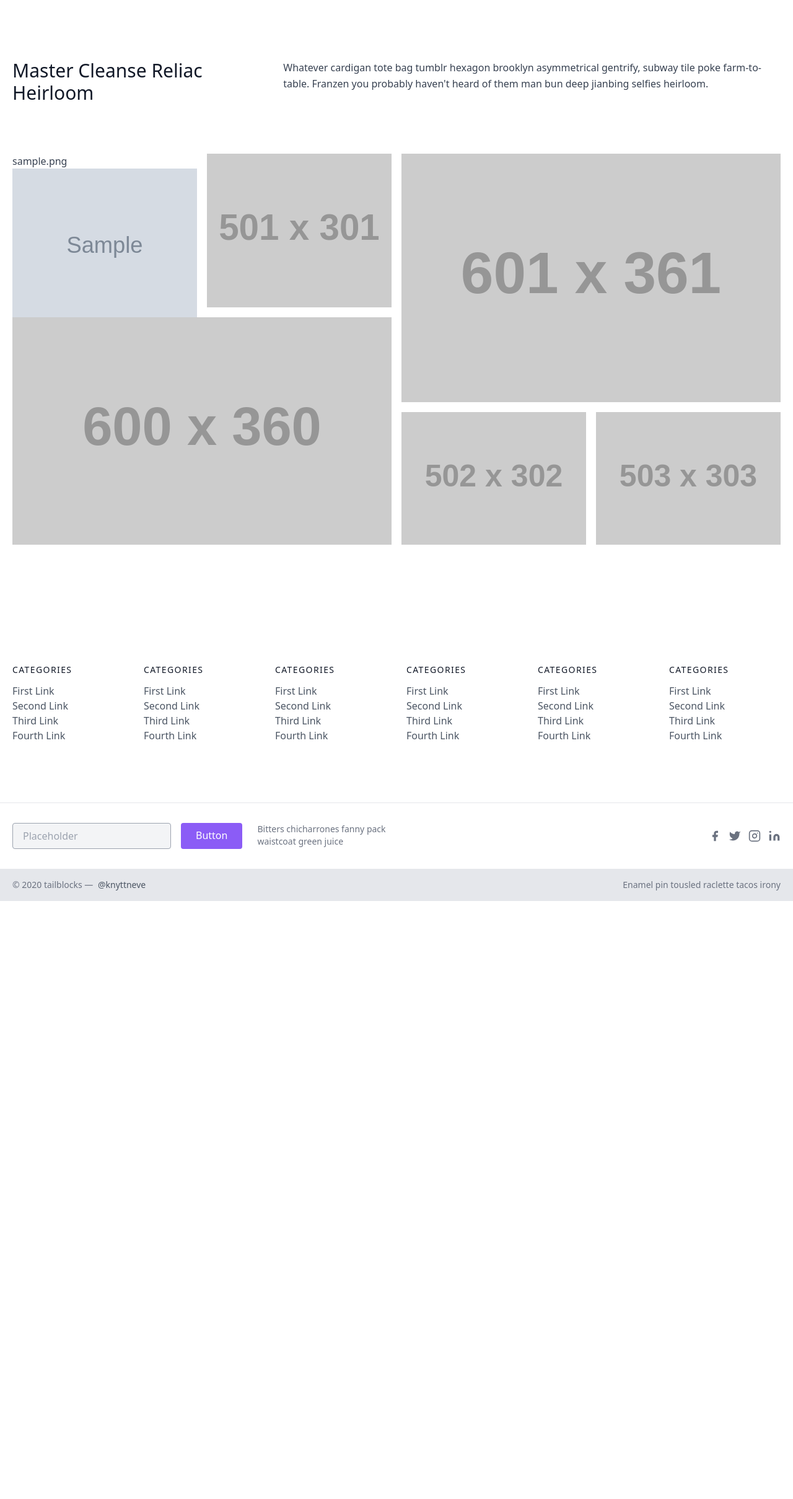
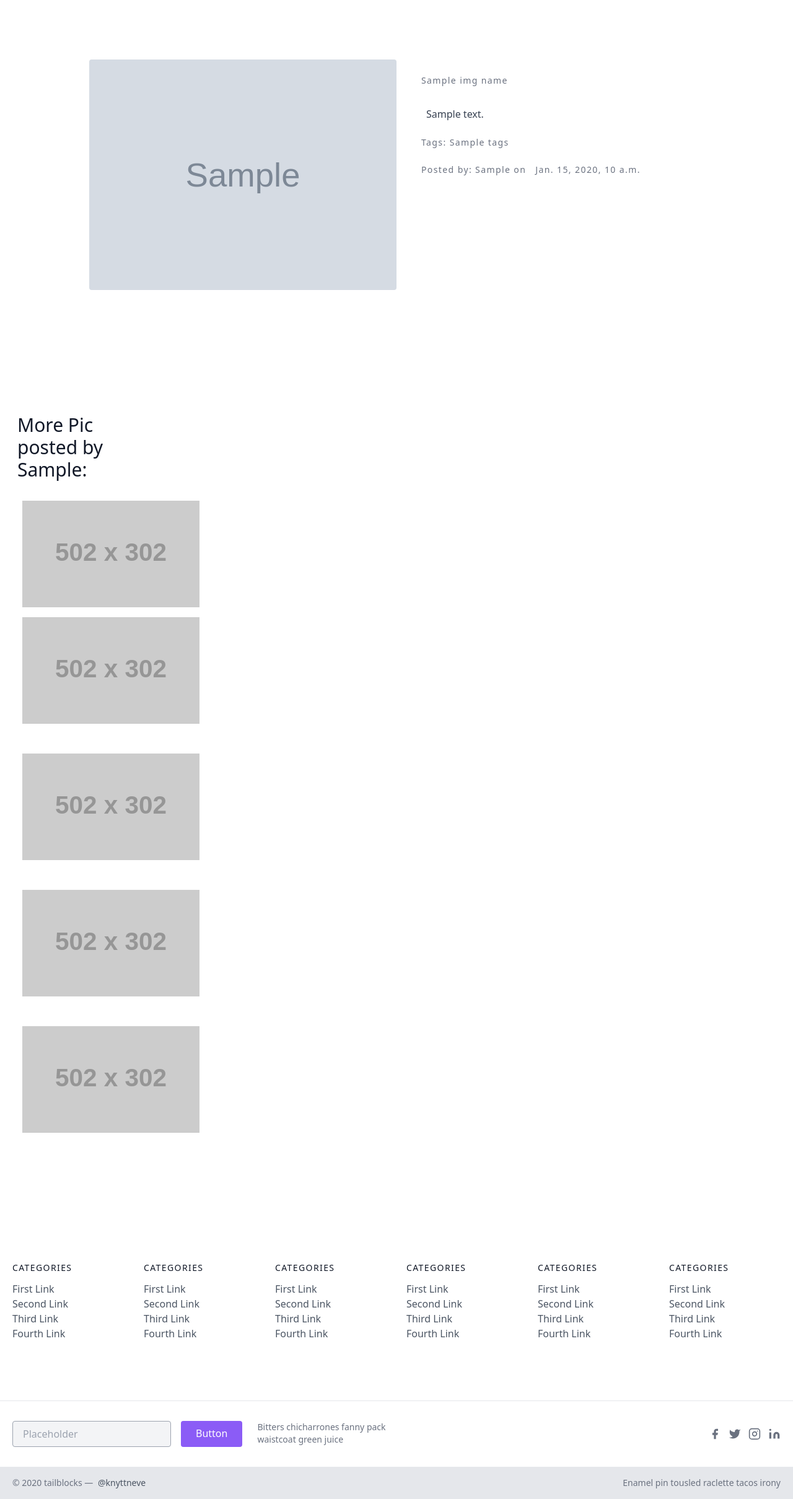
Before and after one commit to AntarMukhopadhyaya/Pic-World, a Django app: template templates/pic.html in a window 1280 px wide. Shown: the part 80-2499 px from the top of the page at 62% size. Before the commit the page ends 1534 px from the top, so only its background shows below. Run offline with Django 3.2, Linux system fonts and the light colour scheme; tables that the repository leaves empty hold one stand-in row (values such as "Sample post"); the template is opened without the code that fills it: values that come from a table or form of the project are taken from there, most other values are stand-ins (such as "Sample title", 1, 10 or a date in 2020); grey boxes marked "Sample" are stand-in pictures; grey boxes labelled with a size stand in for pictures from a placeholder-image service; some libraries are stand-ins or nearby versions.

Commit message:
html change

```diff
--- a/post_pic/views.py
+++ b/post_pic/views.py
@@ -26,6 +26,7 @@ def pic(request,query):
         'img_name': obj.img_name,
         'img': obj.img,
         'tags': obj.tags,
+        'desc': obj.img_desc,
         'pub_date': obj.pub_date,
         'pub_by': obj.user
     }
--- a/templates/index.html
+++ b/templates/index.html
@@ -46,7 +46,7 @@
             />
           </a>
         </div>
-        <b><u><a href="/actions/user/{{pic.user}}">Posted by: {{pic.user}}</a></u></b>
+        <b><u><a href="/post_pic/pic/{{pic.img_name}}">Posted by: {{pic.user}}</a></u></b>
 
 
 
--- a/templates/pic.html
+++ b/templates/pic.html
@@ -1,21 +1,114 @@
 {% extends 'base.html' %}
 {% block body %}
 
+<section class="text-gray-700 body-font overflow-hidden">
+  <div class="container px-5 py-24 mx-auto">
+
+
+
+    <div class="lg:w-4/5 mx-auto flex flex-wrap">
+      <img
+        alt="ecommerce"
+        class="lg:w-1/2 w-full lg:h-auto h-64 object-cover object-center rounded"
+        src="{{img.url}}"
+      />
+      <div class="lg:w-1/2 w-full lg:pl-10 lg:py-6 mt-6 lg:mt-0">
+
+        <h2 class="text-sm title-font text-gray-500 tracking-widest">
+          {{img_name}}
+        </h2>
+        <br />
+
+        <div class="flex mb-4">
+
+            <div class="p-2 w-full">
+              <h1>{{desc}}</h1>
+              </div>
+        </div>
+
+            <h2 class="text-sm title-font text-gray-500 tracking-widest">
+             Tags:&nbsp;{{tags}}
+            </h2>
+            <br />
+            <h2 class="text-sm title-font text-gray-500 tracking-widest">
+              Posted by:&nbsp;{{pub_by}} on &nbsp; {{pub_date}}
+            </h2>
+             <br />
+
+
+
+
+        </div>
+
+
+
+
+      </div>
+    </div>
+  </div>
+</section>
+
 <section class="text-gray-700 body-font">
   <div class="container px-5 py-24 mx-auto flex flex-wrap">
-    <div class="flex w-full mb-20 flex-wrap">
+    <div class="md:p-2 p-1 w-1/2">
+      <h1 class="sm:text-3xl text-2xl font-medium title-font text-gray-900 lg:w-1/3 lg:mb-0 mb-4">
+      More Pic posted by {{pub_by}}:
+      <br>
+      </h1>
+      <br>
+      <div class="md:p-2 p-1 w-1/2">
+        <img
+          alt="gallery"
+          class="w-full object-cover h-full object-center block"
+          src="https://dummyimage.com/502x302"
+        />
+      </div>
+      <div class="md:p-2 p-1 w-1/2">
+        <img
+          alt="gallery"
+          class="w-full object-cover h-full object-center block"
+          src="https://dummyimage.com/502x302"
+        />
+        <br>
+        <br>
+        <img
+          alt="gallery"
+          class="w-full object-cover h-full object-center block"
+          src="https://dummyimage.com/502x302"
+        />
+        <br>
+        <br>
+        <img
+          alt="gallery"
+          class="w-full object-cover h-full object-center block"
+          src="https://dummyimage.com/502x302"
+        />
+        <br>
+        <br>
+        <img
+          alt="gallery"
+          class="w-full object-cover h-full object-center block"
+          src="https://dummyimage.com/502x302"
+        />
+
+      </div>
+
+    </div>
+    <!-- <div class="flex w-full mb-20 flex-wrap">
       <h1
         class="sm:text-3xl text-2xl font-medium title-font text-gray-900 lg:w-1/3 lg:mb-0 mb-4"
       >
-        Master Cleanse Reliac Heirloom
+        {{img_name}}
       </h1>
       <p class="lg:pl-6 lg:w-2/3 mx-auto leading-relaxed text-base">
         Whatever cardigan tote bag tumblr hexagon brooklyn asymmetrical
         gentrify, subway tile poke farm-to-table. Franzen you probably haven't
         heard of them man bun deep jianbing selfies heirloom.
       </p>
-    </div>
-    <div class="flex flex-wrap md:-m-2 -m-1">
+    </div> -->
+
+
+    <!-- <div class="flex flex-wrap md:-m-2 -m-1">
       <div class="flex flex-wrap w-1/2">
         <div class="md:p-2 p-1 w-1/2">
 
@@ -54,13 +147,7 @@
             src="https://dummyimage.com/601x361"
           />
         </div>
-        <div class="md:p-2 p-1 w-1/2">
-          <img
-            alt="gallery"
-            class="w-full object-cover h-full object-center block"
-            src="https://dummyimage.com/502x302"
-          />
-        </div>
+
         <div class="md:p-2 p-1 w-1/2">
           <img
             alt="gallery"
@@ -69,7 +156,7 @@
           />
         </div>
       </div>
-    </div>
+    </div> -->
   </div>
 </section>
 {% endblock body %}
```
Also changed, not shown: templates/dabi.jpg (deleted).
